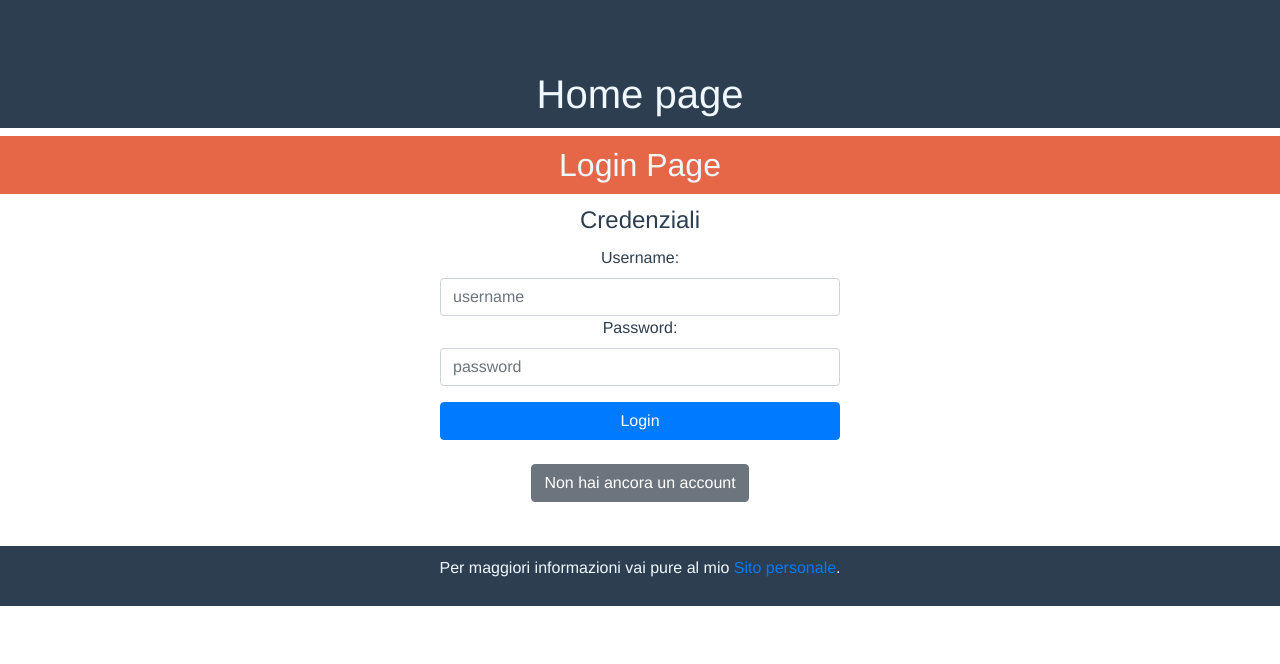
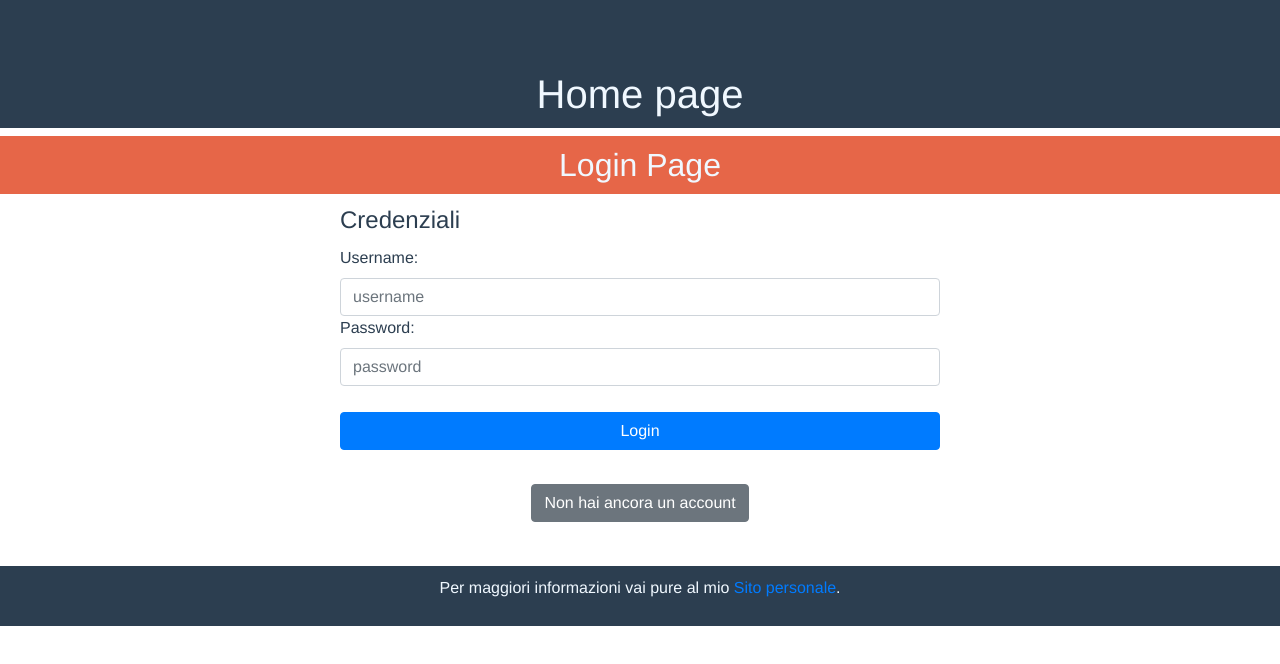
Before and after one commit to GiovanniMarchetto/prog_marchetto_vue, a Vue app: page / in a window 1280 px wide. Shown: the top 664 px of the page. Built offline with nearby package versions, Linux system fonts and the light colour scheme.

Commit message:
Update App.vue
css fixes

```diff
--- a/src/App.vue
+++ b/src/App.vue
@@ -44,13 +44,16 @@ h3{
 }
 
 form {
+  text-align: left;
   display: flex;
   flex-direction: column;
-  max-width: 400px;
+  max-width: 600px;
   margin: 0 auto;
 }
 
-
+.btn{
+  margin-top:10px;
+}
 
 /*
 input {
```
